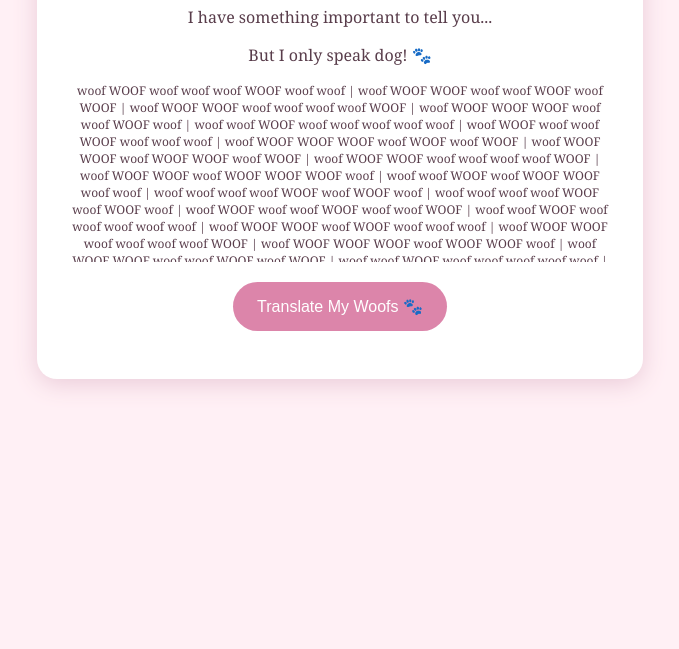
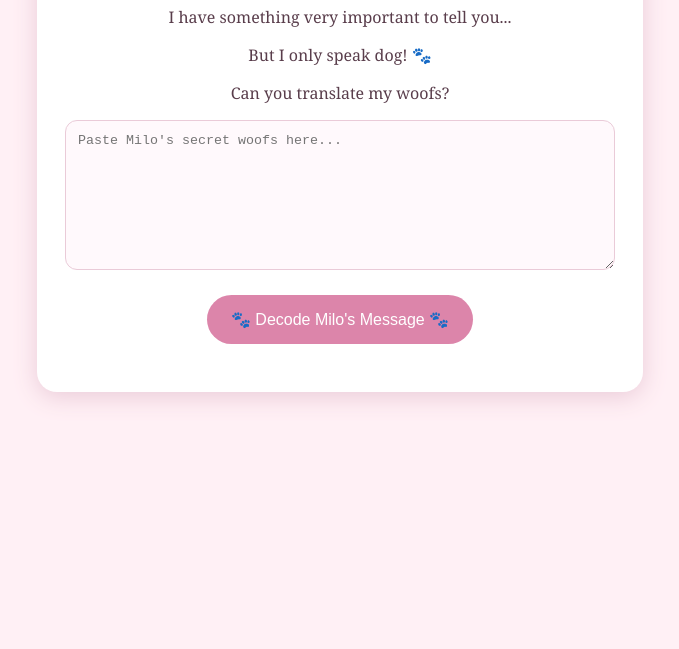
Before and after one commit to Vanshika13-cloud/A-Secret-Message-from-Milo, a plain HTML site: page index.html in a window 1280 px wide. Shown: the part 151-800 px from the top of the page, without its empty margins (300-979 px from the left). Drawn offline with Linux system fonts and the light colour scheme.

Commit message:
Refactor HTML structure and styles for secret message
Updated styles and improved the layout of the secret message section. Modified the decoding function to handle errors more gracefully.

```diff
--- a/index.html
+++ b/index.html
@@ -5,6 +5,7 @@
 <meta charset="UTF-8">
 <meta name="viewport" content="width=device-width, initial-scale=1">
 <title>A Secret Message from Milo 🐾</title>
+
 <style>
 body {
   background: #fff0f5;
@@ -13,6 +14,7 @@
   padding: 35px 18px;
   color: #593d4b;
 }
+
 .letter {
   max-width: 550px;
   margin: auto;
@@ -21,6 +23,9 @@
   border-radius: 20px;
   box-shadow: 0 5px 25px #eacbd8;
 }
+
+h1 { color: #b85c87; }
+
 button {
   background: #dc85aa;
   color: white;
@@ -29,76 +34,88 @@
   border-radius: 30px;
   font-size: 16px;
   cursor: pointer;
-    margin: 20px;
+  margin: 20px 0;
 }
+
+button:hover { background: #bd6490; }
+
+#woofs {
+  width: 100%;
+  box-sizing: border-box;
+  height: 150px;
+  padding: 12px;
+  border: 1px solid #eacbd8;
+  border-radius: 12px;
+  background: #fff9fc;
+  overflow-wrap: anywhere;
+  resize: vertical;
+}
+
 #secret {
   display: none;
-    white-space: pre-line;
+  white-space: pre-wrap;
   text-align: left;
   line-height: 1.8;
-  }
-  #woofs {
-    overflow-wrap: anywhere;
-    max-height: 180px;
-    overflow-y: auto;
-    font-size: 12px;
+  padding: 20px;
+  background: #fff9fc;
+  border-radius: 12px;
 }
 </style>
 </head>
+
 <body>
 <div class="letter">
   <h1>🐶 A Secret Message from Milo</h1>
-  <p>I have something important to tell you...</p>
+  <p>I have something very important to tell you...</p>
   <p>But I only speak dog! 🐾</p>
 
-  <div id="woofs"></div>
+  <p>Can you translate my woofs?</p>
 
-  <button onclick="decode()">Translate My Woofs 🐾</button>
+  <textarea id="woofs"
+    placeholder="Paste Milo's secret woofs here..."></textarea>
+
+  <button onclick="decode()">
+    🐾 Decode Milo's Message 🐾
+  </button>
 
   <div id="secret"></div>
 </div>
 
 <script>
-const message = `Dear Human,
+function decode() {
+  const code = document.getElementById("woofs").value;
+  const secret = document.getElementById("secret");
 
-I have something very important to tell you.
+  try {
+    const groups = code.trim().split(/\s*\|\s*/);
 
-Every time you come home, my whole world gets brighter. I don’t care how long you’ve been gone. I’ll always be waiting for you, probably with a toy (or something random) in my mouth.
+    const numbers = groups.map(group => {
+      const sounds = group.trim().split(/\s+/);
 
-You are one of my favorite peoples, my safest place, and the reason my tail never stops wagging.
+      if (sounds.length !== 8 ||
+          sounds.some(s => s !== "woof" && s !== "WOOF")) {
+        throw new Error("Invalid woof code");
+      }
 
-If I could speak your language, I’d tell you how much I love you every single day.
+      const binary = sounds.map(sound =>
+        sound === "WOOF" ? "1" : "0"
+      ).join("");
 
-But since I can’t, I’ll just say…
-
-Woof woof.
-
-Love,
-Milo 🐾`;
-
-const bytes = new TextEncoder().encode(message);
-const encoded = Array.from(bytes, byte =>
-  byte.toString(2).padStart(8, "0")
-    .replace(/0/g, "woof ")
-    .replace(/1/g, "WOOF ")
-    .trim()
-).join(" | ");
-
-document.getElementById("woofs").textContent = encoded;
-
-function decode() {
-  const groups = encoded.split(" | ");
-  const numbers = groups.map(group => {
-    const binary = group.split(" ")
-      .map(sound => sound === "WOOF" ? "1" : "0")
-      .join("");
       return parseInt(binary, 2);
     });
 
-  const decoded = new TextDecoder().decode(new Uint8Array(numbers));
-  document.getElementById("secret").textContent = decoded;
-  document.getElementById("secret").style.display = "block";
-  document.getElementById("woofs").style.display = "none";
+    const decoded = new TextDecoder(
+      "utf-8", {fatal: true}
+    ).decode(new Uint8Array(numbers));
+
+    secret.textContent = decoded;
+    secret.style.display = "block";
+
+  } catch (error) {
+    secret.textContent =
+      "Oops! Milo couldn't understand those woofs. 🐶";
+    secret.style.display = "block";
+  }
 }
 </script>
 </body>
```
Lines whose indentation alone changed are shown as unchanged.
